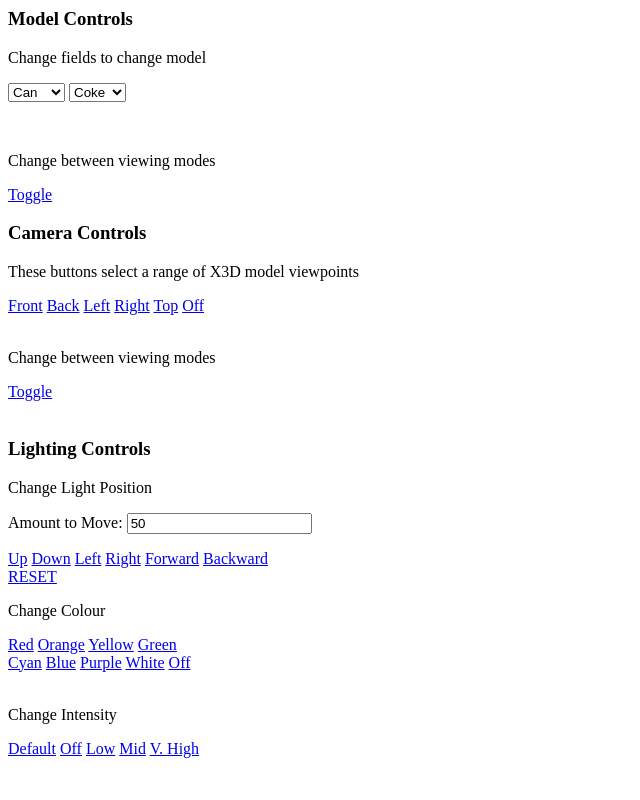
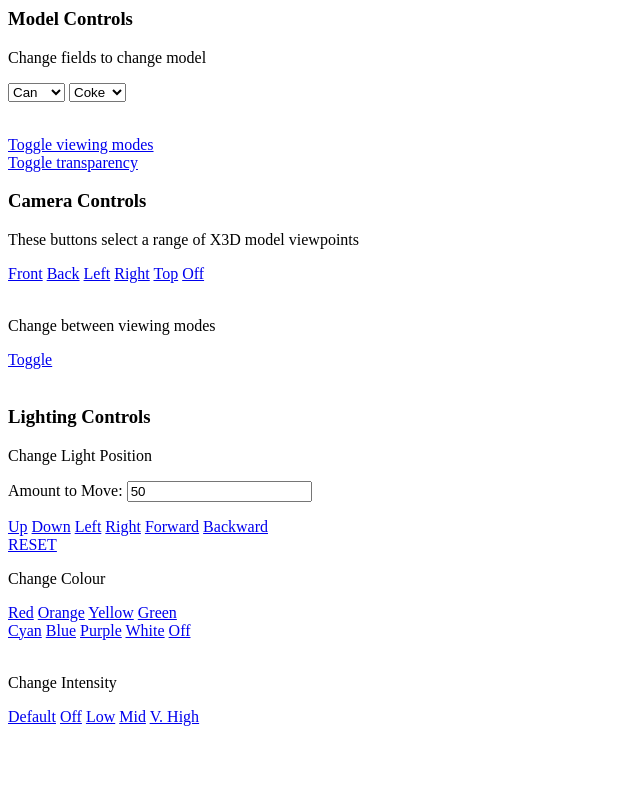
Before and after one commit to PsychoNudalz/web3d, a PHP site: page /application/view/x3dController.php in a window 1280 px wide. Shown: the whole page, without its empty margins (0-640 px from the left). Run offline with PHP 8.4, Linux system fonts and the light colour scheme.

Commit message:
fixed material flickering, added controls to toggle transparency

```diff
--- a/assignment/application/scripts/x3dSceneController.js
+++ b/assignment/application/scripts/x3dSceneController.js
@@ -1,4 +1,6 @@
 var x3dScene = document.getElementById("x3dScreen_x3d");
+var transparency = true;
+var transparencyValue = 0.2;
 function ToggleWireFrame() {
     if (x3dScene == null) {
         x3dScene = document.getElementById("x3dScreen_x3d");
@@ -14,4 +16,25 @@ function ToggleWireFrame() {
         x3dScene.runtime.togglePoints(true);
     }
 }
+function ToggleTransparency() {
+    var bottle = document.getElementById("InlineModel_Bottle__MAT_Bottle");
+    var glass = document.getElementById("InlineModel_Glass__MAT_Glass");
+    if (bottle != null) {
+        if (transparency) {
+            bottle.setAttribute("transparency", "0");
+        }
+        else {
+            bottle.setAttribute("transparency", String(transparencyValue));
+        }
+    }
+    if (glass != null) {
+        if (transparency) {
+            glass.setAttribute("transparency", "0");
+        }
+        else {
+            glass.setAttribute("transparency", String(transparencyValue));
+        }
+    }
+    transparency = !transparency;
+}
 //# sourceMappingURL=x3dSceneController.js.map
--- a/assignment/application/view/x3dController.php
+++ b/assignment/application/view/x3dController.php
@@ -31,10 +31,13 @@
         </div>
         <br>
         <div class="camera-btns">
-            <p class="card-text">Change between viewing modes</p>
 
             <div class="btn-group ">
-                <a href="#" class="btn btn-orange btn-responsive camera-btn" onclick="ToggleWireFrame()">Toggle</a>
+                <a href="#" class="btn btn-orange btn-responsive camera-btn" onclick="ToggleWireFrame()">Toggle viewing modes</a>
+            </div>
+
+            <div class="btn-group ">
+                <a href="#" class="btn btn-orange btn-responsive camera-btn" onclick="ToggleTransparency()">Toggle transparency</a>
             </div>
         </div>
     </div>
```
Also changed, not shown: assignment/application/scripts/x3dSceneController.ts (+25 -1 lines), assignment/application/view/view.php (+8 -8 lines), assignment/application/view/viewX3D_Body.php (+8 -8 lines), 3 other files.
